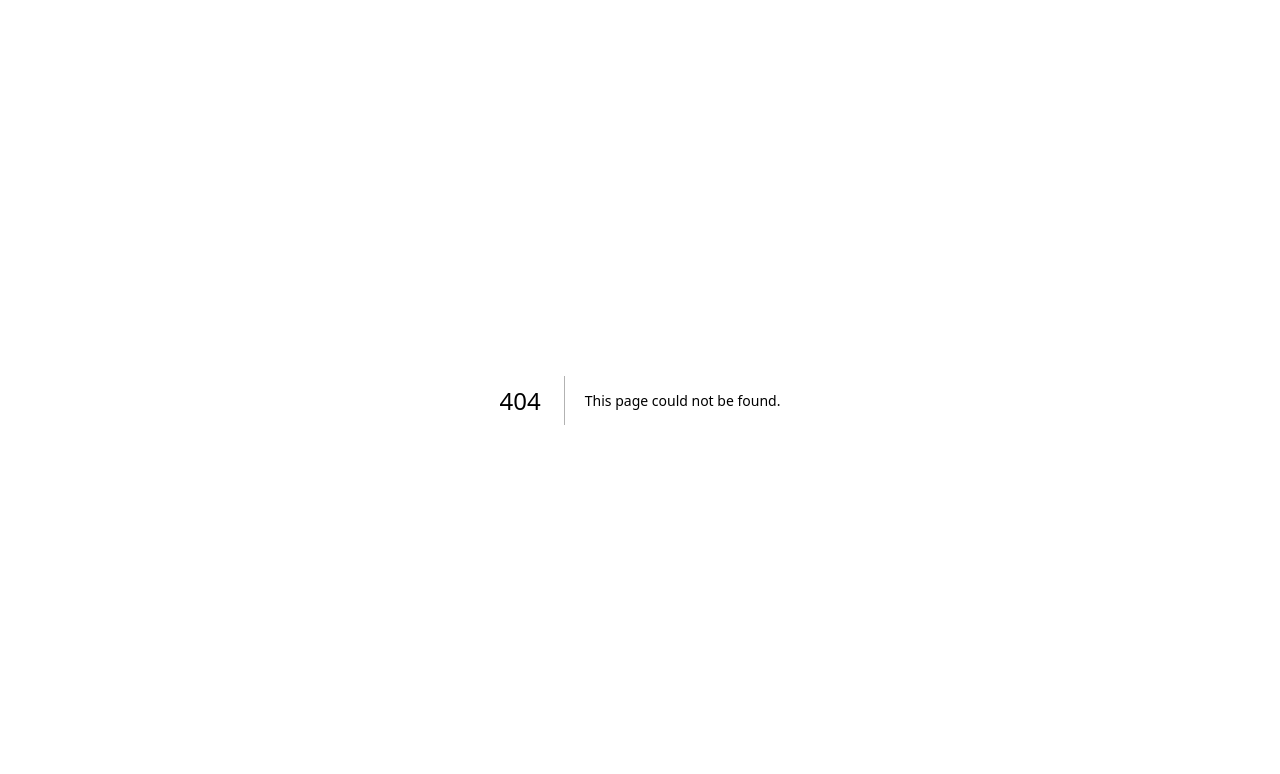
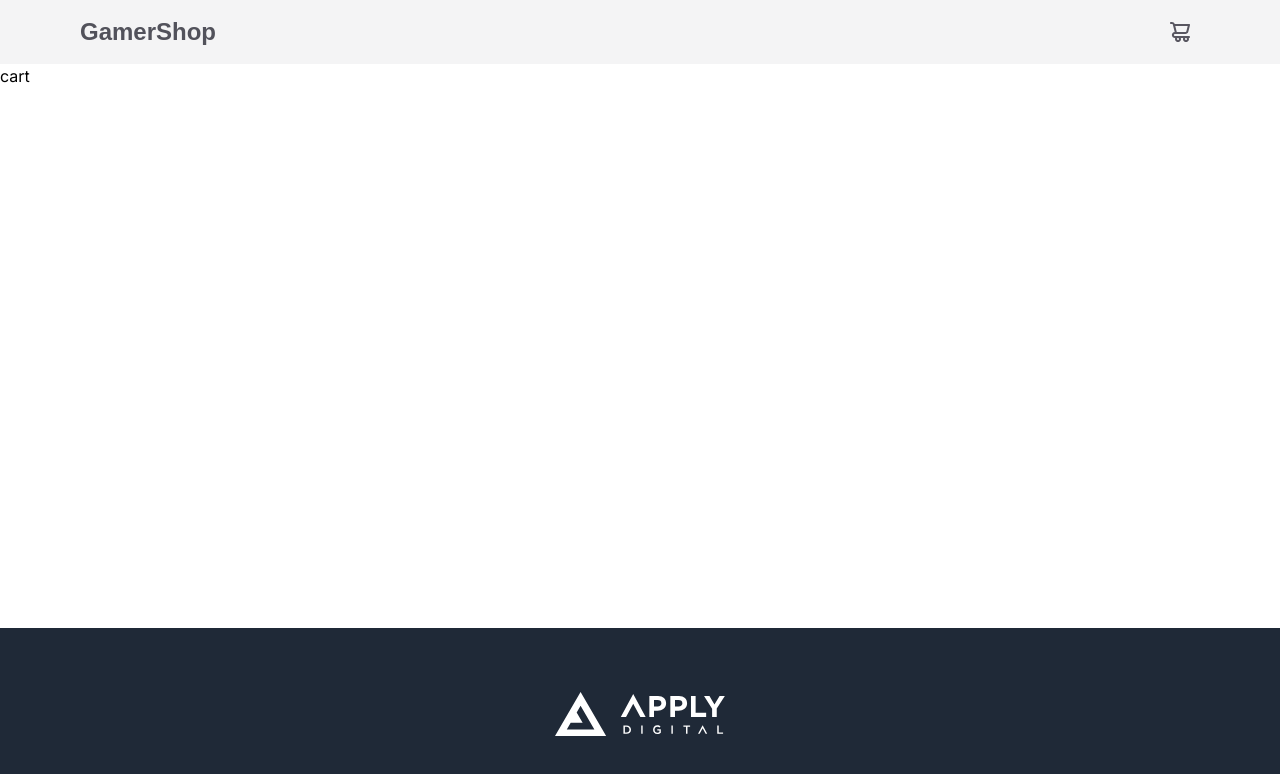
Before and after one commit to Sandlee09/ApplyDigitalTest, a Next.js app: page /cart in a window 1280 px wide. Before the commit this address had no page. Shown: the top 774 px of the page. Built offline with nearby package versions, Linux system fonts and the light colour scheme.

Commit message:
Structure (ui): Created Base Layout, Header, and Footer

```diff
--- /dev/null
+++ b/src/app/cart/page.tsx
@@ -0,0 +1,3 @@
+export default function CartPage() {
+  return <div>cart</div>;
+}
--- a/src/app/layout.tsx
+++ b/src/app/layout.tsx
@@ -1,6 +1,8 @@
 import type { Metadata } from "next";
 import { Inter } from "next/font/google";
 import "./globals.css";
+import Header from "@/components/Header";
+import Footer from "@/components/Footer";
 
 const inter = Inter({ subsets: ["latin"] });
 
@@ -16,7 +18,13 @@ export default function RootLayout({
 }>) {
   return (
     <html lang="en">
-      <body className={inter.className}>{children}</body>
+      <body className={inter.className}>
+        <div className="min-h-screen flex flex-col">
+          <Header />
+          <main className="flex-1">{children}</main>
+          <Footer />
+        </div>
+      </body>
     </html>
   );
 }
--- /dev/null
+++ b/src/components/Footer.tsx
@@ -0,0 +1,17 @@
+import Image from "next/image";
+import Link from "next/link";
+
+export default function Footer() {
+  return (
+    <footer className="bg-gray-800 text-white h-[172px] flex items-center justify-center">
+      <Link href="/">
+        <Image
+          src="/apply-digital-logo.svg"
+          alt="GamerShop Logo"
+          width={170}
+          height={45}
+        />
+      </Link>
+    </footer>
+  );
+}
--- /dev/null
+++ b/src/components/Header.tsx
@@ -0,0 +1,18 @@
+import Link from "next/link";
+import Image from "next/image";
+
+export default function Header() {
+  return (
+    <header className="h-16 bg-lightBackground text-white flex items-center justify-between px-20">
+      <div className="text-2xl font-semibold text-grayTitle font-area">
+        GamerShop
+      </div>
+      <Link
+        href="/cart"
+        className="p-2 hover:bg-gray-300 text-grayTitle rounded"
+      >
+        <Image src="/cart.svg" alt="Cart" width={24} height={24} />
+      </Link>
+    </header>
+  );
+}
--- a/tailwind.config.ts
+++ b/tailwind.config.ts
@@ -13,6 +13,13 @@ const config: Config = {
         "gradient-conic":
           "conic-gradient(from 180deg at 50% 50%, var(--tw-gradient-stops))",
       },
+      colors: {
+        lightBackground: "rgb(244 244 245)",
+        grayTitle: "rgb(82 82 91)",
+      },
+      fontFamily: {
+        area: ["Area Normal", "sans-serif"],
+      },
     },
   },
   plugins: [],
```
Also changed, not shown: public/apply-digital-logo.svg (added), public/cart.svg (added).
